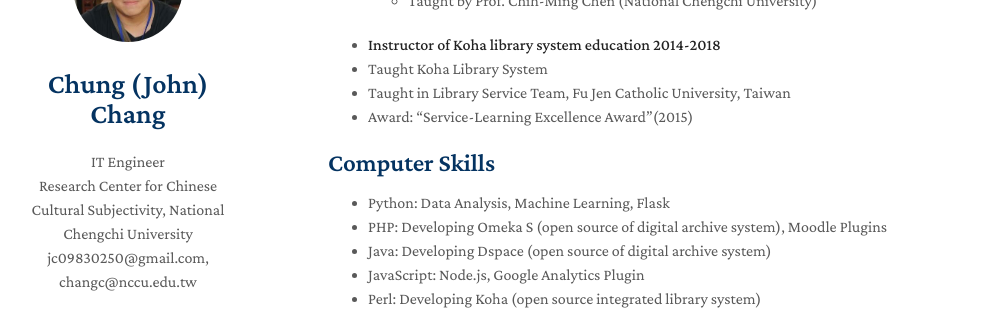
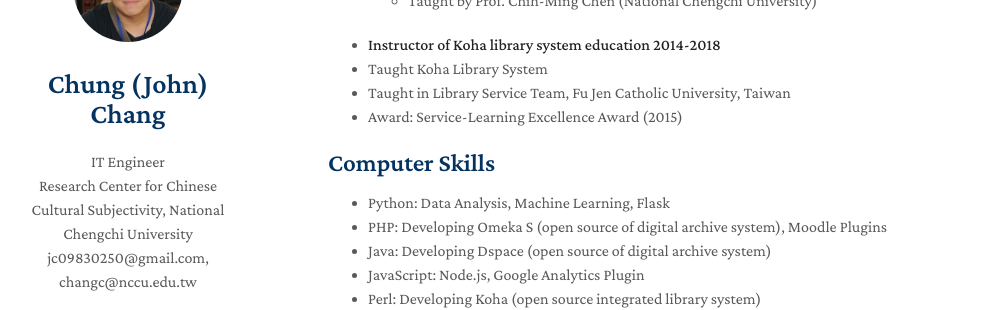
Before and after one commit to jc9830250/jc9830250.github.io, a Jekyll site: the page built from index.md, in a window 1280 px wide and 900 px high, scrolled down 3386 px. Shown: the part 152-462 px from the top of the window, without its empty margins (142-1146 px from the left). Built offline with Jekyll 4.4.1, drawn with Linux system fonts in a browser that asks for light colours; nearby versions of some CDN libraries; a style sheet for code colours, icons or effects is not loaded; our own code applies the rules of GitHub Pages for plain Markdown files.

```diff
--- a/index.md
+++ b/index.md
@@ -92,7 +92,7 @@ Digital Library, Digital Humanities, Information Organization, Natural Language
 -  **Instructor of Koha library system education	2014-2018**
   - Taught Koha Library System
   - Taught in Library Service Team, Fu Jen Catholic University, Taiwan
-  - Award: "Service-Learning Excellence Award"(2015)
+  - Award: Service-Learning Excellence Award (2015)
 
 ## Computer Skills
 - Python: Data Analysis, Machine Learning, Flask
```
